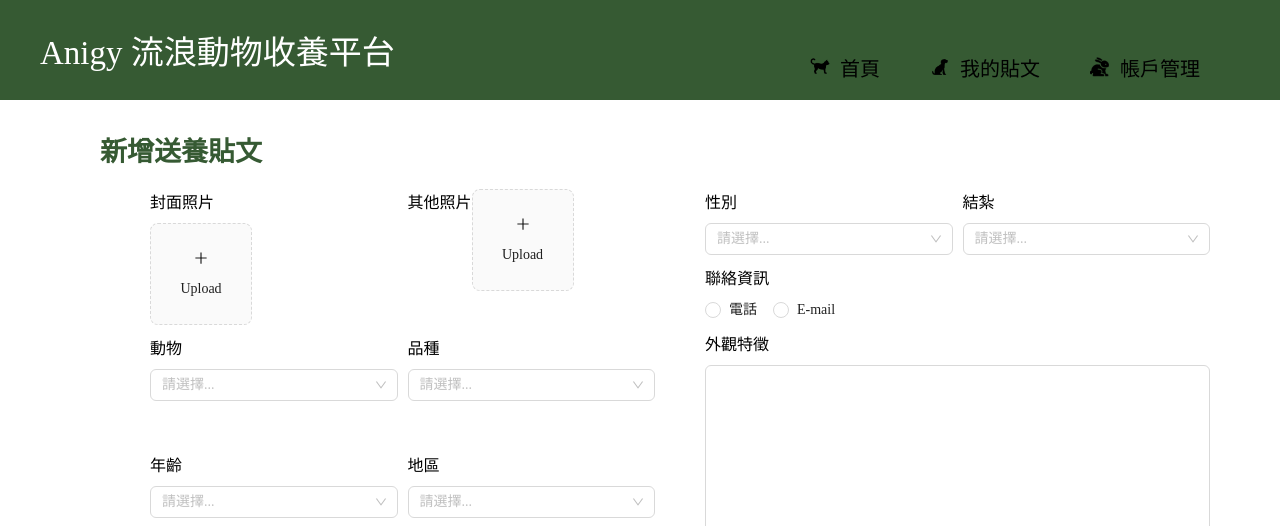
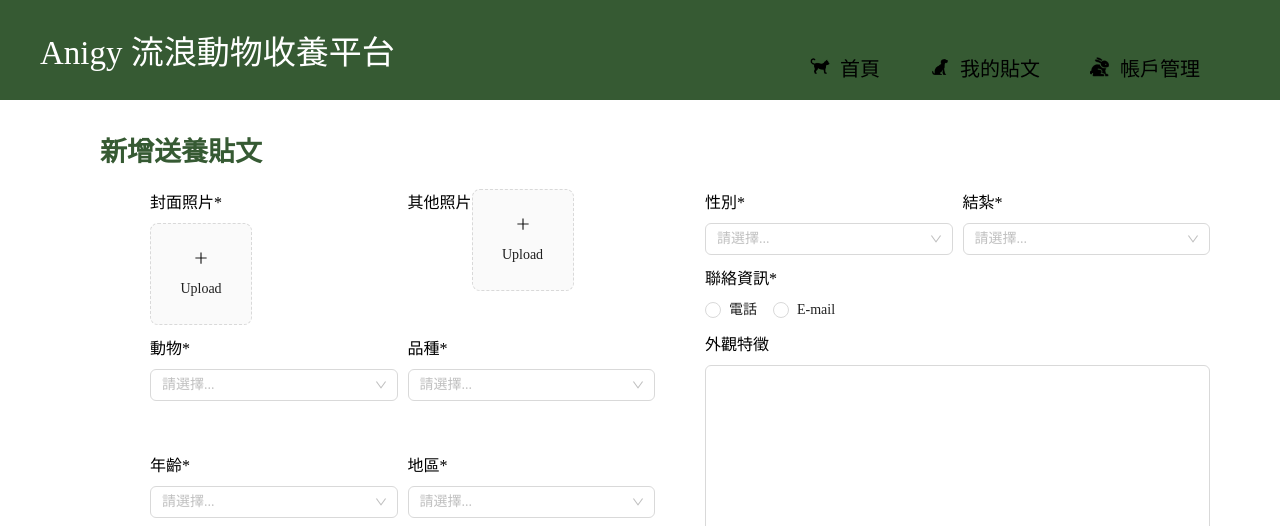
Before and after one commit to jiacian0609/Anigy, a React (Create React App) app in the folder frontend/: page /create in a window 1280 px wide. Shown: the top 526 px of the page. Built offline with nearby package versions, Linux system fonts and the light colour scheme; no server answers; sample sign-in values are in the browser's storage; a web font is replaced by a local one.

Commit message:
feat: create post show err msg

```diff
--- a/frontend/src/api.js
+++ b/frontend/src/api.js
@@ -42,7 +42,11 @@ export const api = {
                 }
             })
             .then(res => res.data)
-            .catch(err => console.log(err))
+            .catch(err => {
+                console.log(err);
+                if (err.response)
+                    toast.error(err.response.data.error)
+            })
         )
     },
     editPost(post_id, body) {
@@ -53,7 +57,11 @@ export const api = {
                 }
             })
             .then(res => res.data)
-            .catch(err => console.log(err))
+            .catch(err => {
+                console.log(err);
+                if (err.response)
+                    toast.error(err.response.data.error)
+            })
         )
     },
     deletePost(post_id) {
--- a/frontend/src/containers/Create.js
+++ b/frontend/src/containers/Create.js
@@ -181,7 +181,7 @@ function Create() {
                     {/* 照片 */}
                     <Row>
                         <SubColumn>
-                            <Text>封面照片</Text>
+                            <Text>封面照片*</Text>
                             <Upload
                                 name="coverImage"
                                 listType="picture-card"
@@ -217,7 +217,7 @@ function Create() {
                     {/* 動物 & 品種 */}
                     <Row>
                         <SubColumn>
-                            <Text>動物</Text>
+                            <Text>動物*</Text>
                             <Select
                                 style={{ width: '100%', marginBottom: '10px' }}
                                 options={filter.animals}
@@ -275,7 +275,7 @@ function Create() {
                             />
                         </SubColumn>
                         <SubColumn>
-                            <Text>品種</Text>
+                            <Text>品種*</Text>
                             <Select
                                 style={{ width: '100%', marginBottom: '10px' }}
                                 options={filter.breeds}
@@ -324,7 +324,7 @@ function Create() {
                     {/* 年齡 & 地區 */}
                     <Row>
                         <SubColumn>
-                            <Text>年齡</Text>
+                            <Text>年齡*</Text>
                             <Select
                                 style={{ width: '100%', marginBottom: '10px' }}
                                 options={filter.ages}
@@ -370,7 +370,7 @@ function Create() {
                             />
                         </SubColumn>
                         <SubColumn>
-                            <Text>地區</Text>
+                            <Text>地區*</Text>
                             <Select
                                 style={{ width: '100%', marginBottom: '10px' }}
                                 options={filter.locations}
@@ -421,7 +421,7 @@ function Create() {
                     {/* 性別 & 結紮 */}
                     <Row>
                         <SubColumn>
-                            <Text>性別</Text>
+                            <Text>性別*</Text>
                             <Select
                                 style={{ width: '100%' }}
                                 options={[
@@ -439,7 +439,7 @@ function Create() {
                             />
                         </SubColumn>
                         <SubColumn>
-                            <Text>結紮</Text>
+                            <Text>結紮*</Text>
                             <Select
                                 style={{ width: '100%' }}
                                 options={[
@@ -458,7 +458,7 @@ function Create() {
                         </SubColumn>
                     </Row>
                     <div>
-                        <Text>聯絡資訊</Text>
+                        <Text>聯絡資訊*</Text>
                         <Radio.Group onChange={e => handlePostChange({contact: e.target.value})} value={post.contact}>
                             <Radio value='mobile'>電話</Radio>
                             <Radio value='email'>E-mail</Radio>
--- a/frontend/src/containers/Edit.js
+++ b/frontend/src/containers/Edit.js
@@ -196,13 +196,13 @@ function Edit() {
 
     return (
         <Container>
-            <Title>新增送養貼文</Title>
+            <Title>編輯送養貼文</Title>
             <FormContainer>
                 <FormColumn>
                     {/* 照片 */}
                     <Row>
                         <SubColumn>
-                            <Text>封面照片</Text>
+                            <Text>封面照片*</Text>
                             <Upload
                                 name="coverImage"
                                 listType="picture-card"
@@ -238,7 +238,7 @@ function Edit() {
                     {/* 動物 & 品種 */}
                     <Row>
                         <SubColumn>
-                            <Text>動物</Text>
+                            <Text>動物*</Text>
                             <Select
                                 style={{ width: '100%', marginBottom: '10px' }}
                                 value={post.animal}
@@ -297,7 +297,7 @@ function Edit() {
                             />
                         </SubColumn>
                         <SubColumn>
-                            <Text>品種</Text>
+                            <Text>品種*</Text>
                             <Select
                                 style={{ width: '100%', marginBottom: '10px' }}
                                 value={post.breed}
@@ -347,7 +347,7 @@ function Edit() {
                     {/* 年齡 & 地區 */}
                     <Row>
                         <SubColumn>
-                            <Text>年齡</Text>
+                            <Text>年齡*</Text>
                             <Select
                                 style={{ width: '100%', marginBottom: '10px' }}
                                 value={post.age}
@@ -394,7 +394,7 @@ function Edit() {
                             />
                         </SubColumn>
                         <SubColumn>
-                            <Text>地區</Text>
+                            <Text>地區*</Text>
                             <Select
                                 style={{ width: '100%', marginBottom: '10px' }}
                                 value={post.location}
@@ -446,7 +446,7 @@ function Edit() {
                     {/* 性別 & 結紮 */}
                     <Row>
                         <SubColumn>
-                            <Text>性別</Text>
+                            <Text>性別*</Text>
                             <Select
                                 style={{ width: '100%' }}
                                 value={post.sex}
@@ -465,7 +465,7 @@ function Edit() {
                             />
                         </SubColumn>
                         <SubColumn>
-                            <Text>結紮</Text>
+                            <Text>結紮*</Text>
                             <Select
                                 style={{ width: '100%' }}
                                 value={post.neutered}
@@ -486,14 +486,14 @@ function Edit() {
                     </Row>
                     <Row>
                         <SubColumn>
-                            <Text>聯絡資訊</Text>
+                            <Text>聯絡資訊*</Text>
                             <Radio.Group onChange={e => handlePostChange({contact: e.target.value})} value={post.contact}>
                                 <Radio value='mobile'>電話</Radio>
                                 <Radio value='email'>E-mail</Radio>
                             </Radio.Group>
                         </SubColumn>
                         <SubColumn>
-                            <Text>狀態</Text>
+                            <Text>狀態*</Text>
                             <Select
                                 style={{ width: '100%' }}
                                 value={post.status}
--- a/frontend/src/containers/Post.js
+++ b/frontend/src/containers/Post.js
@@ -41,12 +41,13 @@ const ContentContainer = styled.div `
 const Row = styled.div `
     width: 100%;
     display: flex;
+    align-items: center;
     gap: 12px;
 `
 
 const Field = styled.div `
     width: 130px;
-    padding: 2px 5px;
+    padding: 8px 5px;
 
     background-color: #365A33;
     border-radius: 3px;
@@ -170,7 +171,7 @@ function Post() {
                 </Row>
                 <Row>
                     <Field>外觀特徵</Field>
-                    <Text>{_.isEmpty(post.detail) ? '無資訊' : post.detail}</Text>
+                    <Text>{_.isEmpty(post.other_info) ? '無資訊' : post.other_info}</Text>
                 </Row>
                 <Row>
                     <Field>領養狀態</Field>
```
